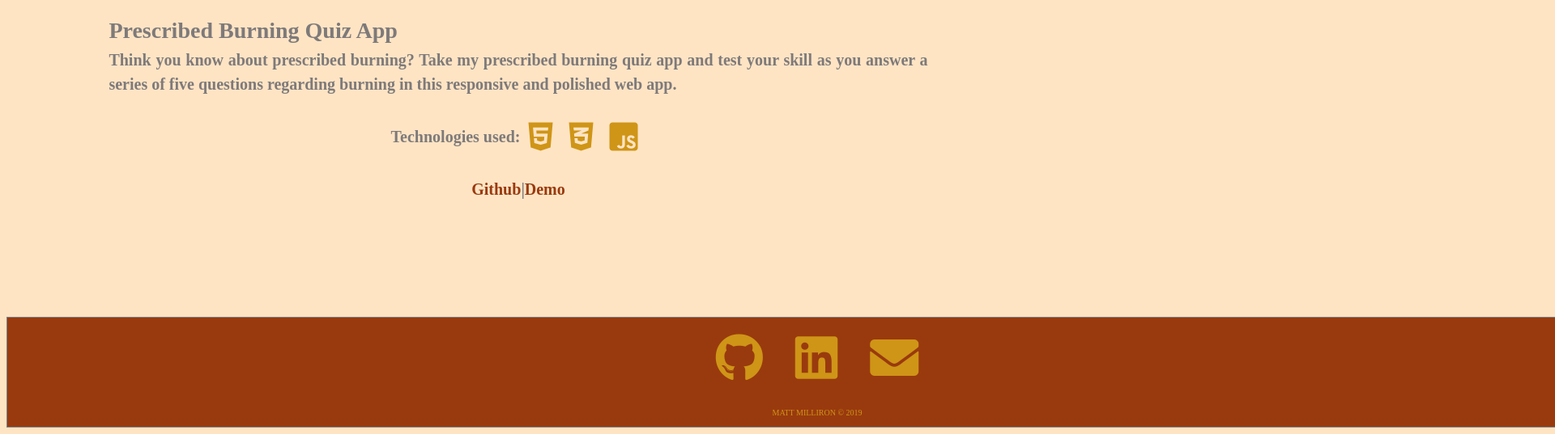
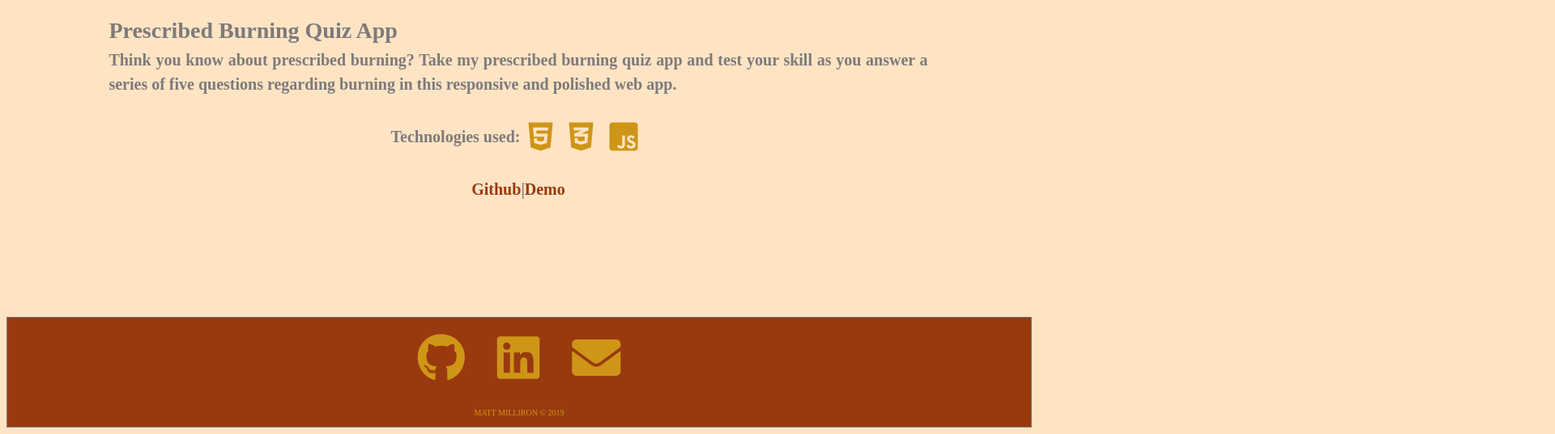
Before and after one commit to mmilliron/portfolio, a plain HTML site: page index.html in a window 1280 px wide. Shown: the part 1654-2191 px from the top of the page at 81% size, 1920 px wide, since content can reach past the window. Drawn offline with nearby package versions, Linux system fonts and the light colour scheme; a web font is replaced by a local one.

Commit message:
Update main.css

```diff
--- a/main.css
+++ b/main.css
@@ -149,10 +149,10 @@ body {
     color: #cf9517;
     background-color: rgb(153, 58, 14);
     border: 1px solid gray;
-    width: 2000px;
+    width: 100%;
     height: 10%;
     clear: both;
-    margin-bottom: -10px;
+    margin-bottom: 0px;
   }
 
 
```
